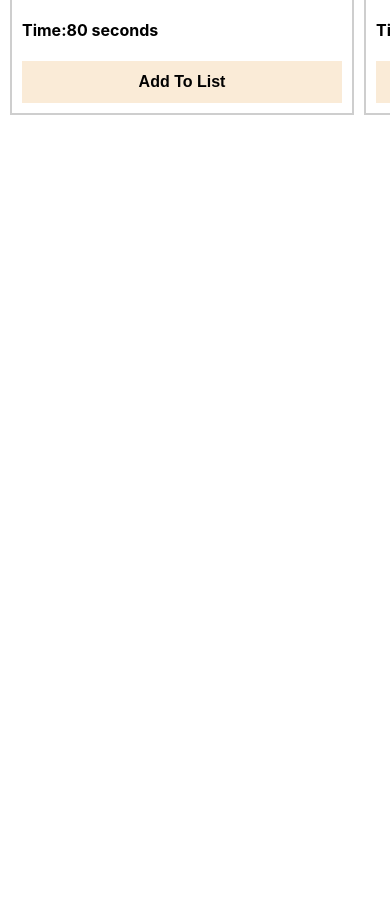
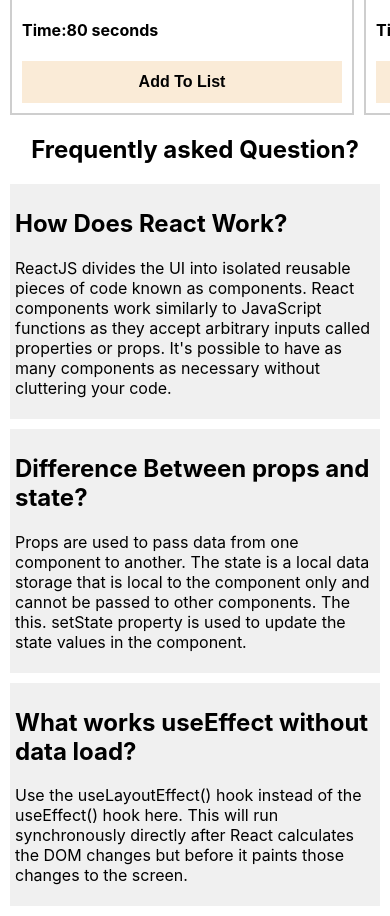
Before and after one commit to rafi10hasan/Cultural-Activity-App, a React (Create React App) app: page / in a window 390 px wide. Shown: the part 1083-1999 px from the top of the page. Before the commit the page ends 1208 px from the top, so only its background shows below. Built offline with nearby package versions, Linux system fonts and the light colour scheme.

Commit message:
faq question added

```diff
--- a/src/App.js
+++ b/src/App.js
@@ -1,6 +1,7 @@
 
 import './App.css';
 import Cultural from './components/Cultural/Cultural';
+import Faq from './components/Faq/Faq';
 import Header from './components/Header/Header';
 
 function App() {
@@ -8,6 +9,7 @@
     <div>
          <Header></Header>
         <Cultural></Cultural>
+        <Faq></Faq>
     </div>
   );
 }
--- /dev/null
+++ b/src/components/Faq/Faq.css
@@ -0,0 +1,33 @@
+.faq-container{
+    display: grid;
+    grid-template-columns: repeat(3,1fr);
+    margin: 10px;
+    gap: 10px;
+}
+
+.faq{
+    background-color: rgb(240, 240, 240);
+    padding: 5px;
+}
+
+.text-center{
+    text-align: center;
+}
+
+@media screen and (min-width:612px) and (max-width:991px){
+    .faq-container{
+        display: grid;
+        grid-template-columns: repeat(2,1fr);
+        margin: 10px;
+        gap: 10px;
+    }
+}
+
+@media screen and (max-width:611px){
+    .faq-container{
+        display: grid;
+        grid-template-columns: repeat(1,1fr);
+        margin: 10px;
+        gap: 10px;
+    }
+}
--- /dev/null
+++ b/src/components/Faq/Faq.js
@@ -0,0 +1,30 @@
+import React from 'react';
+import './Faq.css'
+
+const Faq = () => {
+    return (
+
+        <div>
+            <h2 className='text-center'>Frequently asked Question?</h2>
+            <div className='faq-container'>
+               <div className='faq'>
+                  <h2>How Does React Work?</h2>
+                  <p>ReactJS divides the UI into isolated reusable pieces of code known as components. React components work similarly to JavaScript functions as they accept arbitrary inputs called properties or props. It's possible to have as many components as necessary without cluttering your code.</p>
+               </div>
+
+               <div className='faq'>
+                  <h2>Difference Between props and state?</h2>
+                  <p>Props are used to pass data from one component to another. The state is a local data storage that is local to the component only and cannot be passed to other components. The this. setState property is used to update the state values in the component.</p>
+               </div>
+
+
+               <div className='faq'>
+                  <h2>What works useEffect without data load?</h2>
+                  <p>Use the useLayoutEffect() hook instead of the useEffect() hook here. This will run synchronously directly after React calculates the DOM changes but before it paints those changes to the screen.</p>
+               </div>
+        </div>
+        </div>
+    );
+};
+
+export default Faq;
```
